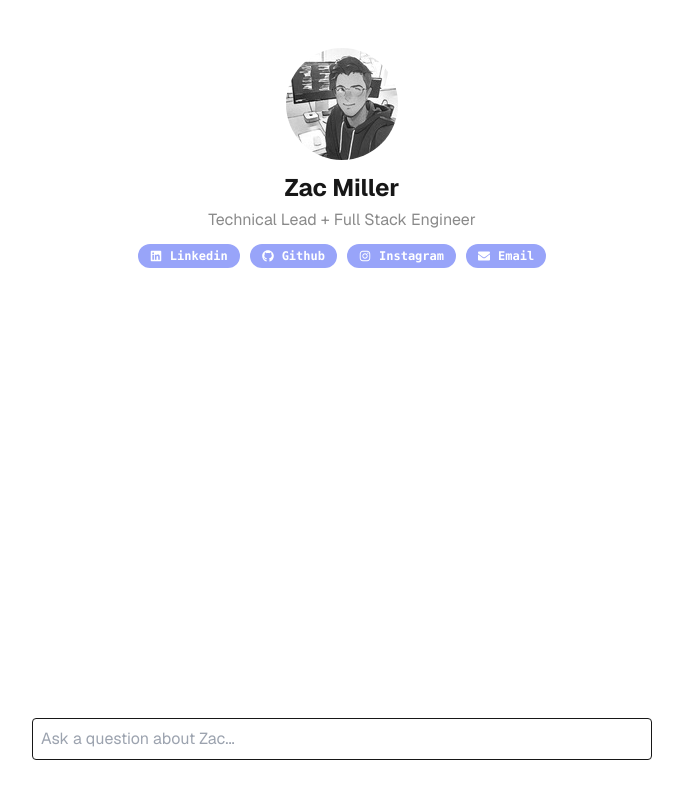
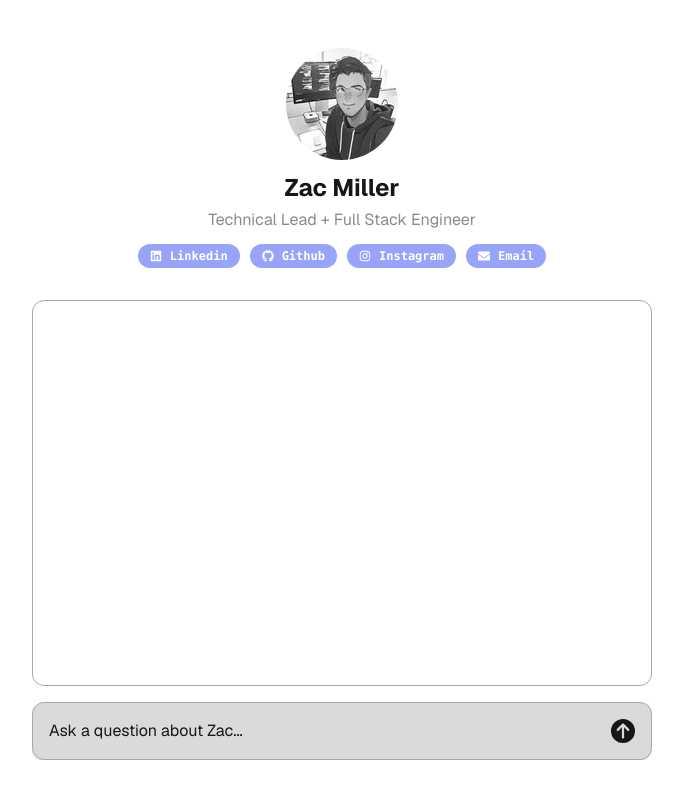
Before and after one commit to zacmiller26/zac-chatbot, a Next.js app: page / in a window 1280 px wide. Shown: the whole page, without its empty margins (298-981 px from the left). Built offline with nearby package versions, Linux system fonts and the light colour scheme.

Commit message:
feat: various chat component improvements
- better styling
- added submit form button
- check for empty message before sending
- send isLoading prop to most recent message
- remove chat message skeleton

```diff
--- a/components/chat-message-skeleton.tsx
+++ /dev/null
@@ -1,3 +0,0 @@
-export default function ChatMessageSkeleton() {
-  return <div className='bg-background-2 w-1/4 animate-pulse rounded-md p-2' />
-}
--- a/components/chat.tsx
+++ b/components/chat.tsx
@@ -1,13 +1,11 @@
-// /app/components/Chat.tsx
-
 'use client'
 
 import ChatMessage from '@/components/chat-message'
-import ChatMessageSkeleton from '@/components/chat-message-skeleton'
 import { useScrollToBottom } from '@/hooks/useScrollToBottom'
 import { cn } from '@/lib/utils'
 import { useChat } from 'ai/react'
 import { FormEvent } from 'react'
+import { FaCircleArrowUp } from 'react-icons/fa6'
 import { toast } from 'sonner'
 
 export default function Chat() {
@@ -27,38 +25,54 @@ export default function Chat() {
 
   async function onSubmit(e: FormEvent) {
     e.preventDefault()
+
+    if (input.length === 0) return
+
     handleSubmit()
   }
 
   return (
-    <div className='relative flex h-full w-full flex-col'>
-      <div className='flex flex-1 flex-col gap-1.5' ref={messagesContainerRef}>
-        {messages.map(m => (
-          <ChatMessage
-            key={m.id}
-            role={m.role === 'user' ? 'user' : 'ai'}
-            message={m.content}
-          />
-        ))}
+    <div className='relative flex h-full w-full flex-col gap-4 overflow-hidden'>
+      <div
+        className='border-background-2 flex flex-1 flex-col gap-1.5 overflow-scroll rounded-xl border p-3 pb-0 md:p-8'
+        ref={messagesContainerRef}
+      >
+        {messages.map((m, i) => {
+          const isLastMessage = i === messages.length - 1
 
-        {isLoading && <ChatMessageSkeleton />}
+          return (
+            <ChatMessage
+              key={m.id}
+              role={m.role === 'user' ? 'user' : 'ai'}
+              message={m.content}
+              isLoading={isLoading && isLastMessage}
+            />
+          )
+        })}
 
-        <div
-          ref={messagesEndRef}
-          className='min-h-[68px] min-w-[24px] shrink-0'
-        />
+        <div ref={messagesEndRef} className='min-h-4 w-full' />
       </div>
 
-      <form onSubmit={onSubmit} className={cn('sticky bottom-0 flex w-full')}>
+      <form
+        onSubmit={onSubmit}
+        className={cn(
+          'bg-background-1 border-background-2 sticky bottom-0 flex w-full items-center rounded-xl border p-4 shadow transition-colors duration-300',
+          'focus-within:border-foreground-1'
+        )}
+      >
         <input
           className={cn(
-            'block flex-1 rounded border border-foreground bg-background p-2 text-foreground outline-none transition-colors duration-300',
-            'focus:border-accent'
+            'bg-background-1 block flex-1 text-foreground outline-none',
+            'placeholder:text-foreground'
           )}
           value={input}
           placeholder='Ask a question about Zac...'
           onChange={handleInputChange}
         />
+        <FaCircleArrowUp
+          className={cn('h-6 w-6 cursor-pointer', 'md:hover:text-accent')}
+          onClick={onSubmit}
+        />
       </form>
     </div>
   )
```
